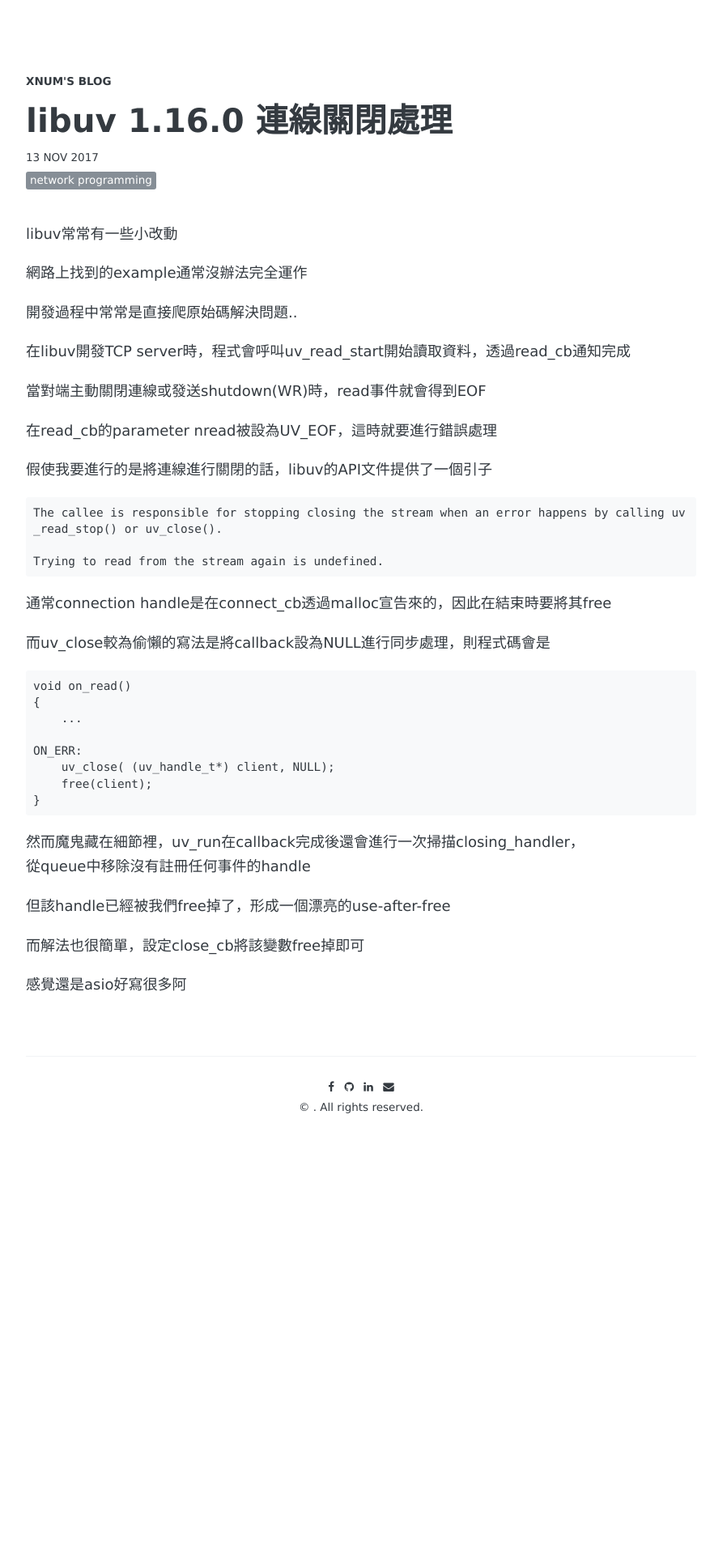
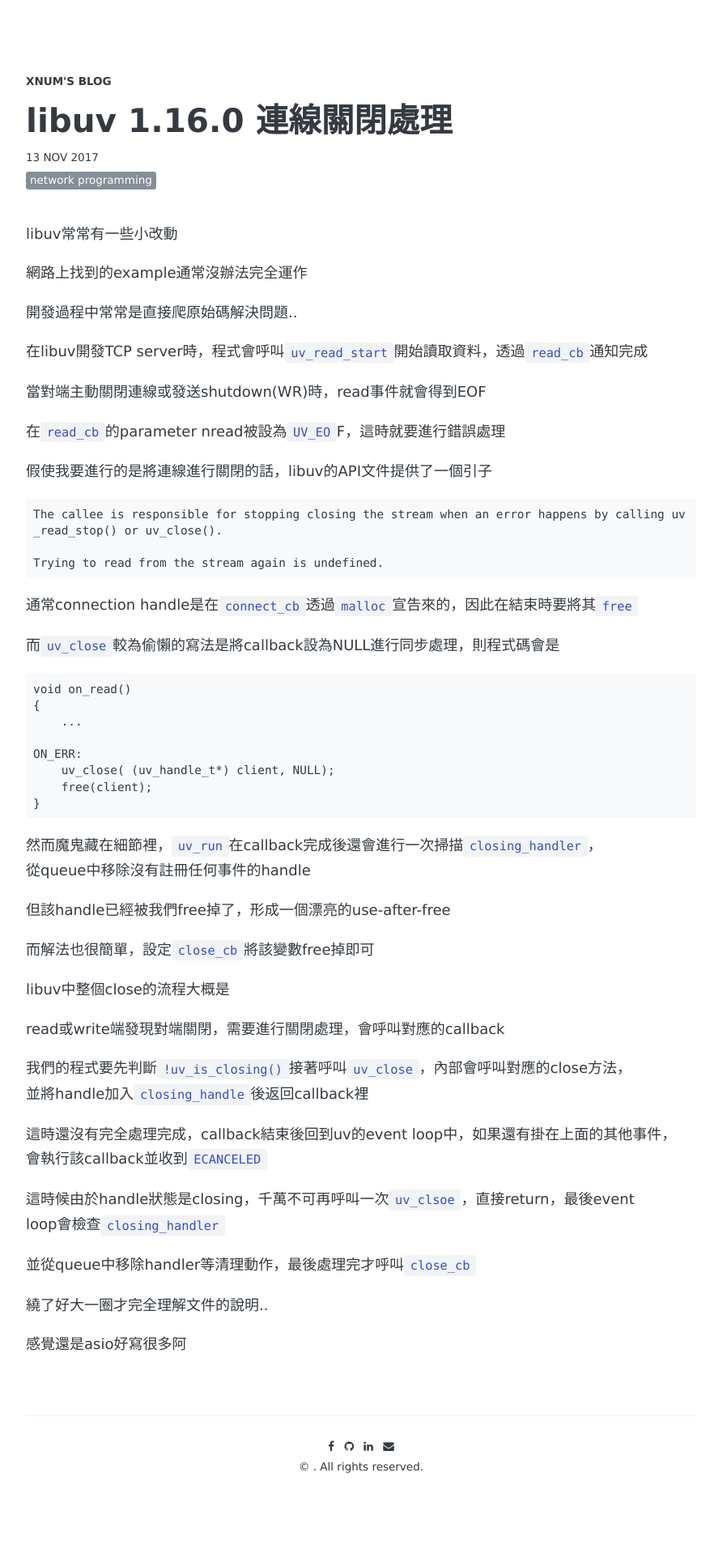
Before and after one commit to xnum/xnum.github.io, a Jekyll site: the page built from _posts/2017-11-13-libuv-closing-connection.md, in a window 1280 px wide. Shown: the whole page at 81% size, without its empty margins (194-1071 px from the left). Built offline with Jekyll 4.4.1, drawn with Linux system fonts in a browser that asks for light colours; some web fonts are replaced; comment, search, counter and statistics services are not loaded; before the commit the page ends 1469 px from its top, so only the background shows below that.

Commit message:
Update 2017-11-13-libuv-closing-connection.md

````diff
--- a/_posts/2017-11-13-libuv-closing-connection.md
+++ b/_posts/2017-11-13-libuv-closing-connection.md
@@ -11,11 +11,11 @@
 
 開發過程中常常是直接爬原始碼解決問題..
 
-在libuv開發TCP server時，程式會呼叫uv_read_start開始讀取資料，透過read_cb通知完成
+在libuv開發TCP server時，程式會呼叫`uv_read_start`開始讀取資料，透過`read_cb`通知完成
 
 當對端主動關閉連線或發送shutdown(WR)時，read事件就會得到EOF
 
-在read_cb的parameter nread被設為UV_EOF，這時就要進行錯誤處理
+在`read_cb`的parameter nread被設為`UV_EO`F，這時就要進行錯誤處理
 
 假使我要進行的是將連線進行關閉的話，libuv的API文件提供了一個引子
 
@@ -25,9 +25,9 @@
 Trying to read from the stream again is undefined.
 ```
 
-通常connection handle是在connect_cb透過malloc宣告來的，因此在結束時要將其free
+通常connection handle是在`connect_cb`透過`malloc`宣告來的，因此在結束時要將其`free`
 
-而uv_close較為偷懶的寫法是將callback設為NULL進行同步處理，則程式碼會是
+而`uv_close`較為偷懶的寫法是將callback設為NULL進行同步處理，則程式碼會是
 
 ```
 void on_read()
@@ -40,11 +40,24 @@
 }
 ```
 
-然而魔鬼藏在細節裡，uv_run在callback完成後還會進行一次掃描closing_handler，從queue中移除沒有註冊任何事件的handle
+然而魔鬼藏在細節裡，`uv_run`在callback完成後還會進行一次掃描`closing_handler`，從queue中移除沒有註冊任何事件的handle
 
 但該handle已經被我們free掉了，形成一個漂亮的use-after-free
 
-而解法也很簡單，設定close_cb將該變數free掉即可
+而解法也很簡單，設定`close_cb`將該變數free掉即可
 
+libuv中整個close的流程大概是
+
+read或write端發現對端關閉，需要進行關閉處理，會呼叫對應的callback
+
+我們的程式要先判斷`!uv_is_closing()`接著呼叫`uv_close`，內部會呼叫對應的close方法，並將handle加入`closing_handle`後返回callback裡
+
+這時還沒有完全處理完成，callback結束後回到uv的event loop中，如果還有掛在上面的其他事件，會執行該callback並收到`ECANCELED`
+
+這時候由於handle狀態是closing，千萬不可再呼叫一次`uv_clsoe`，直接return，最後event loop會檢查`closing_handler`
+
+並從queue中移除handler等清理動作，最後處理完才呼叫`close_cb`
+
+繞了好大一圈才完全理解文件的說明..
 
 感覺還是asio好寫很多阿
````
